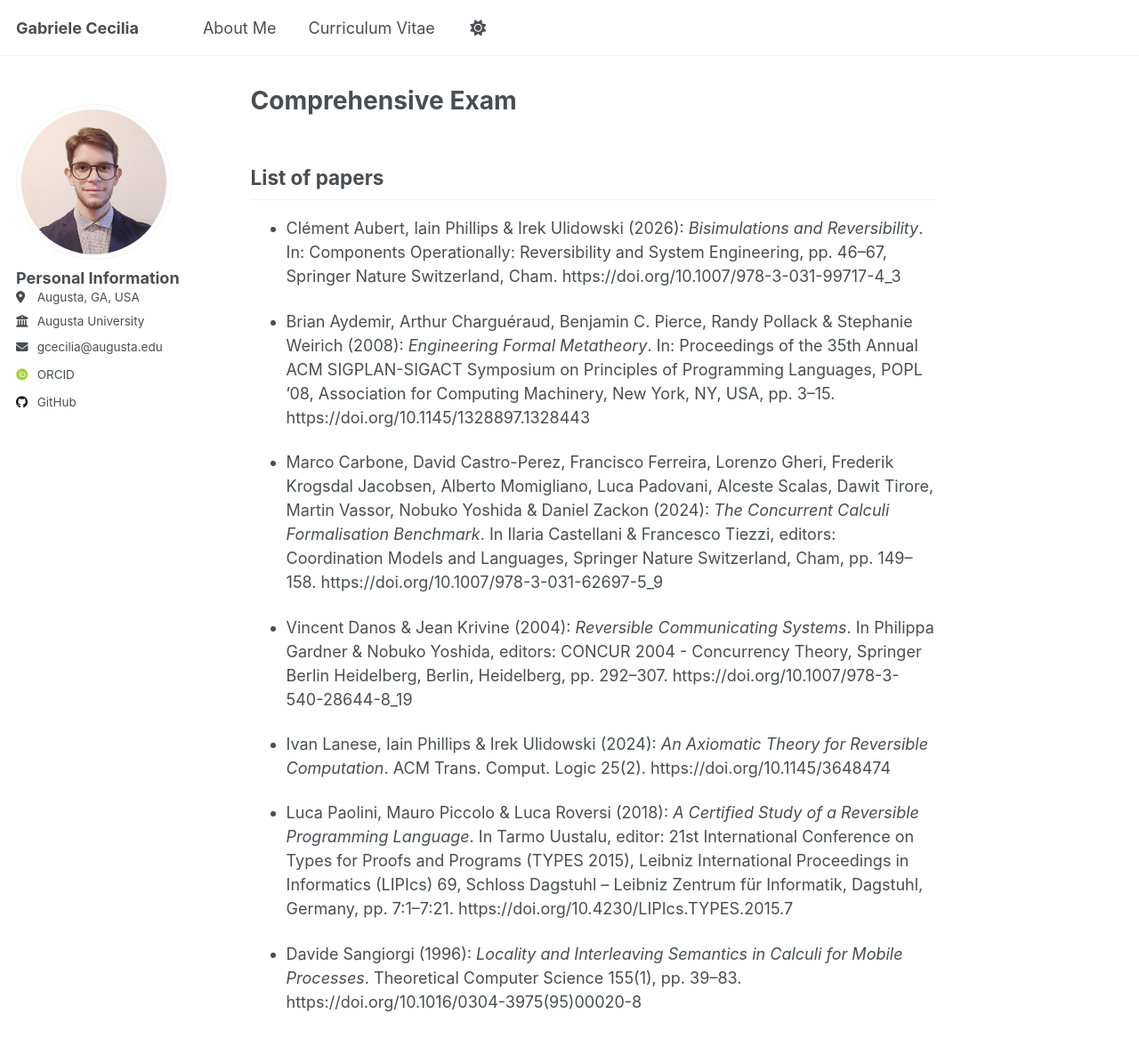
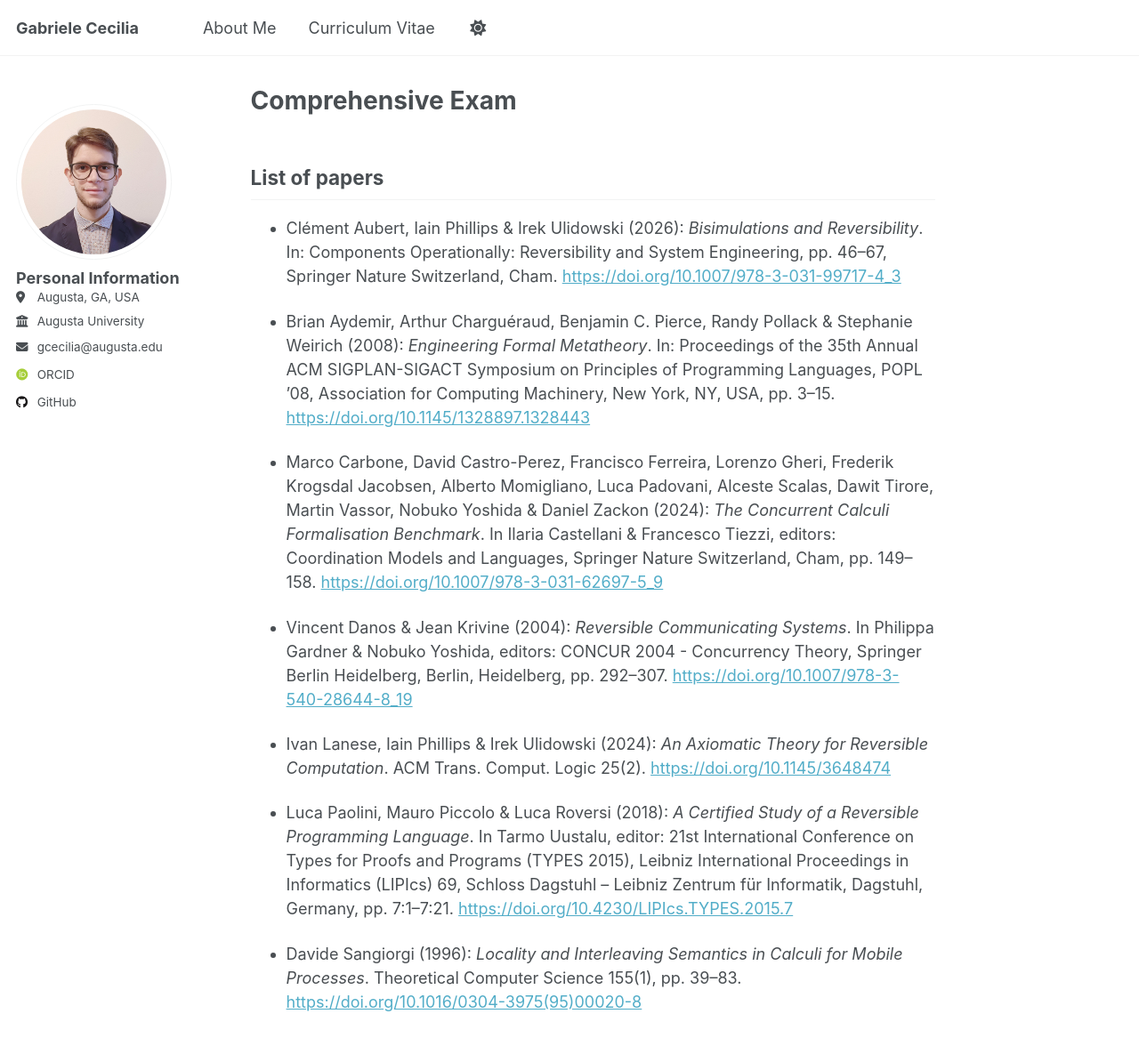
Before and after one commit to GabrieleCecilia/gabrielececilia.github.io, a Jekyll site: the page built from _pages/exam.md, in a window 1280 px wide and 1400 px high. Shown: the top 1176 px of the window at 89% size. Built offline with Jekyll 4.4.1, drawn with Linux system fonts in a browser that asks for light colours; some web fonts are replaced; some of the changed lines change nothing that is shown.

Commit message:
adding doi links

```diff
--- a/_pages/exam.md
+++ b/_pages/exam.md
@@ -5,16 +5,16 @@ permalink: /pages/exam/
 
 List of papers
 ------
-- Clément Aubert, Iain Phillips & Irek Ulidowski (2026): *Bisimulations and Reversibility*. In: Components Operationally: Reversibility and System Engineering, pp. 46–67, Springer Nature Switzerland, Cham. https://doi.org/10.1007/978-3-031-99717-4_3
+- Clément Aubert, Iain Phillips & Irek Ulidowski (2026): *Bisimulations and Reversibility*. In: Components Operationally: Reversibility and System Engineering, pp. 46–67, Springer Nature Switzerland, Cham. [https://doi.org/10.1007/978-3-031-99717-4_3](https://doi.org/10.1007/978-3-031-99717-4_3)
 
-- Brian Aydemir, Arthur Charguéraud, Benjamin C. Pierce, Randy Pollack & Stephanie Weirich (2008): *Engineering Formal Metatheory*. In: Proceedings of the 35th Annual ACM SIGPLAN-SIGACT Symposium on Principles of Programming Languages, POPL ’08, Association for Computing Machinery, New York, NY, USA, pp. 3–15. https://doi.org/10.1145/1328897.1328443
+- Brian Aydemir, Arthur Charguéraud, Benjamin C. Pierce, Randy Pollack & Stephanie Weirich (2008): *Engineering Formal Metatheory*. In: Proceedings of the 35th Annual ACM SIGPLAN-SIGACT Symposium on Principles of Programming Languages, POPL ’08, Association for Computing Machinery, New York, NY, USA, pp. 3–15. [https://doi.org/10.1145/1328897.1328443](https://doi.org/10.1145/1328897.1328443)
 
-- Marco Carbone, David Castro-Perez, Francisco Ferreira, Lorenzo Gheri, Frederik Krogsdal Jacobsen, Alberto Momigliano, Luca Padovani, Alceste Scalas, Dawit Tirore, Martin Vassor, Nobuko Yoshida & Daniel Zackon (2024): *The Concurrent Calculi Formalisation Benchmark*. In Ilaria Castellani & Francesco Tiezzi, editors: Coordination Models and Languages, Springer Nature Switzerland, Cham, pp. 149–158. https://doi.org/10.1007/978-3-031-62697-5_9
+- Marco Carbone, David Castro-Perez, Francisco Ferreira, Lorenzo Gheri, Frederik Krogsdal Jacobsen, Alberto Momigliano, Luca Padovani, Alceste Scalas, Dawit Tirore, Martin Vassor, Nobuko Yoshida & Daniel Zackon (2024): *The Concurrent Calculi Formalisation Benchmark*. In Ilaria Castellani & Francesco Tiezzi, editors: Coordination Models and Languages, Springer Nature Switzerland, Cham, pp. 149–158. [https://doi.org/10.1007/978-3-031-62697-5_9](https://doi.org/10.1007/978-3-031-62697-5_9)
 
-- Vincent Danos & Jean Krivine (2004): *Reversible Communicating Systems*. In Philippa Gardner & Nobuko Yoshida, editors: CONCUR 2004 - Concurrency Theory, Springer Berlin Heidelberg, Berlin, Heidelberg, pp. 292–307. https://doi.org/10.1007/978-3-540-28644-8_19
+- Vincent Danos & Jean Krivine (2004): *Reversible Communicating Systems*. In Philippa Gardner & Nobuko Yoshida, editors: CONCUR 2004 - Concurrency Theory, Springer Berlin Heidelberg, Berlin, Heidelberg, pp. 292–307. [https://doi.org/10.1007/978-3-540-28644-8_19](https://doi.org/10.1007/978-3-540-28644-8_19)
 
-- Ivan Lanese, Iain Phillips & Irek Ulidowski (2024): *An Axiomatic Theory for Reversible Computation*. ACM Trans. Comput. Logic 25(2). https://doi.org/10.1145/3648474
+- Ivan Lanese, Iain Phillips & Irek Ulidowski (2024): *An Axiomatic Theory for Reversible Computation*. ACM Trans. Comput. Logic 25(2). [https://doi.org/10.1145/3648474](https://doi.org/10.1145/3648474)
 
-- Luca Paolini, Mauro Piccolo & Luca Roversi (2018): *A Certified Study of a Reversible Programming Language*. In Tarmo Uustalu, editor: 21st International Conference on Types for Proofs and Programs (TYPES 2015), Leibniz International Proceedings in Informatics (LIPIcs) 69, Schloss Dagstuhl – Leibniz Zentrum für Informatik, Dagstuhl, Germany, pp. 7:1–7:21. https://doi.org/10.4230/LIPIcs.TYPES.2015.7
+- Luca Paolini, Mauro Piccolo & Luca Roversi (2018): *A Certified Study of a Reversible Programming Language*. In Tarmo Uustalu, editor: 21st International Conference on Types for Proofs and Programs (TYPES 2015), Leibniz International Proceedings in Informatics (LIPIcs) 69, Schloss Dagstuhl – Leibniz Zentrum für Informatik, Dagstuhl, Germany, pp. 7:1–7:21. [https://doi.org/10.4230/LIPIcs.TYPES.2015.7](https://doi.org/10.4230/LIPIcs.TYPES.2015.7)
 
-- Davide Sangiorgi (1996): *Locality and Interleaving Semantics in Calculi for Mobile Processes*. Theoretical Computer Science 155(1), pp. 39–83. https://doi.org/10.1016/0304-3975(95)00020-8
+- Davide Sangiorgi (1996): *Locality and Interleaving Semantics in Calculi for Mobile Processes*. Theoretical Computer Science 155(1), pp. 39–83. [https://doi.org/10.1016/0304-3975(95)00020-8](https://doi.org/10.1016/0304-3975(95)00020-8)
```
